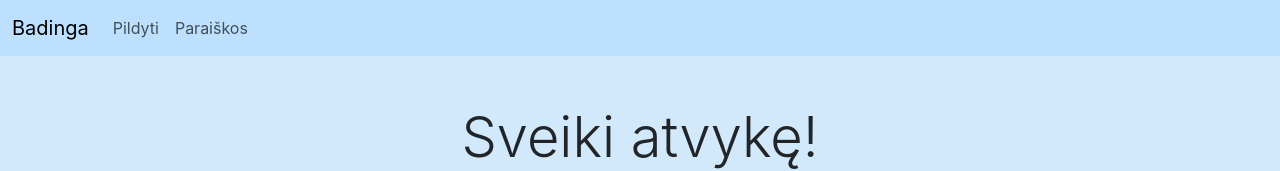
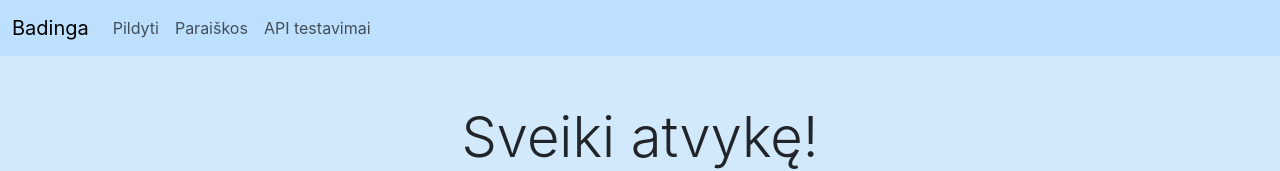
Before and after one commit to ekfoD/lizingo-sistema, a React (Create React App) app in the folder Frontend/: page / in a window 1280 px wide. Shown: the top 171 px of the page. Built offline with nearby package versions, Linux system fonts and the light colour scheme.

Commit message:
pridetas mock component ir jo routing kad patestuoti API

```diff
--- a/Frontend/src/components/App.js
+++ b/Frontend/src/components/App.js
@@ -3,6 +3,7 @@ import "../styles/App.css";
 import { About } from "./About";
 import { NavBar } from "./NavBar";
 import { RequestForm } from "./RequestForm";
+import { MockComp } from "./MockComp";
 
 import Navbar from "react-bootstrap/Navbar";
 import { Route, Routes } from "react-router-dom";
@@ -26,6 +27,7 @@ function App() {
             {/* kai reikes calls i API or smth galima bus patuninti. see here  https://reactrouter.com/en/main/route/route */}
             <Route path="/paraiskos" element={<RequestList />} />
             <Route path="/" element={<About />} />
+            <Route path="/mock" element={<MockComp />} />
           </Routes>
         </div>
       </body>
--- a/Frontend/src/components/NavBar.js
+++ b/Frontend/src/components/NavBar.js
@@ -1,21 +1,19 @@
-import Container from 'react-bootstrap/Container';
-import Nav from 'react-bootstrap/Nav';
-import Navbar from 'react-bootstrap/Navbar';
+import Container from "react-bootstrap/Container";
+import Nav from "react-bootstrap/Nav";
+import Navbar from "react-bootstrap/Navbar";
 
 export function NavBar() {
-    return(
+  return (
     <>
       <Container fluid>
         <Navbar.Brand href="/">Badinga</Navbar.Brand>
         <Navbar.Toggle aria-controls="responsive-navbar-nav" />
         <Navbar.Collapse id="responsive-navbar-nav">
-
-
           <Nav className="me-auto">
             <Nav.Link href="pildyti">Pildyti</Nav.Link>
             <Nav.Link href="paraiskos">Paraiškos</Nav.Link>
+            <Nav.Link href="mock">API testavimai</Nav.Link>
           </Nav>
-
         </Navbar.Collapse>
       </Container>
     </>
```
Also changed, not shown: Frontend/src/components/MockComp.js (added). Lines whose indentation alone changed are shown as unchanged.
